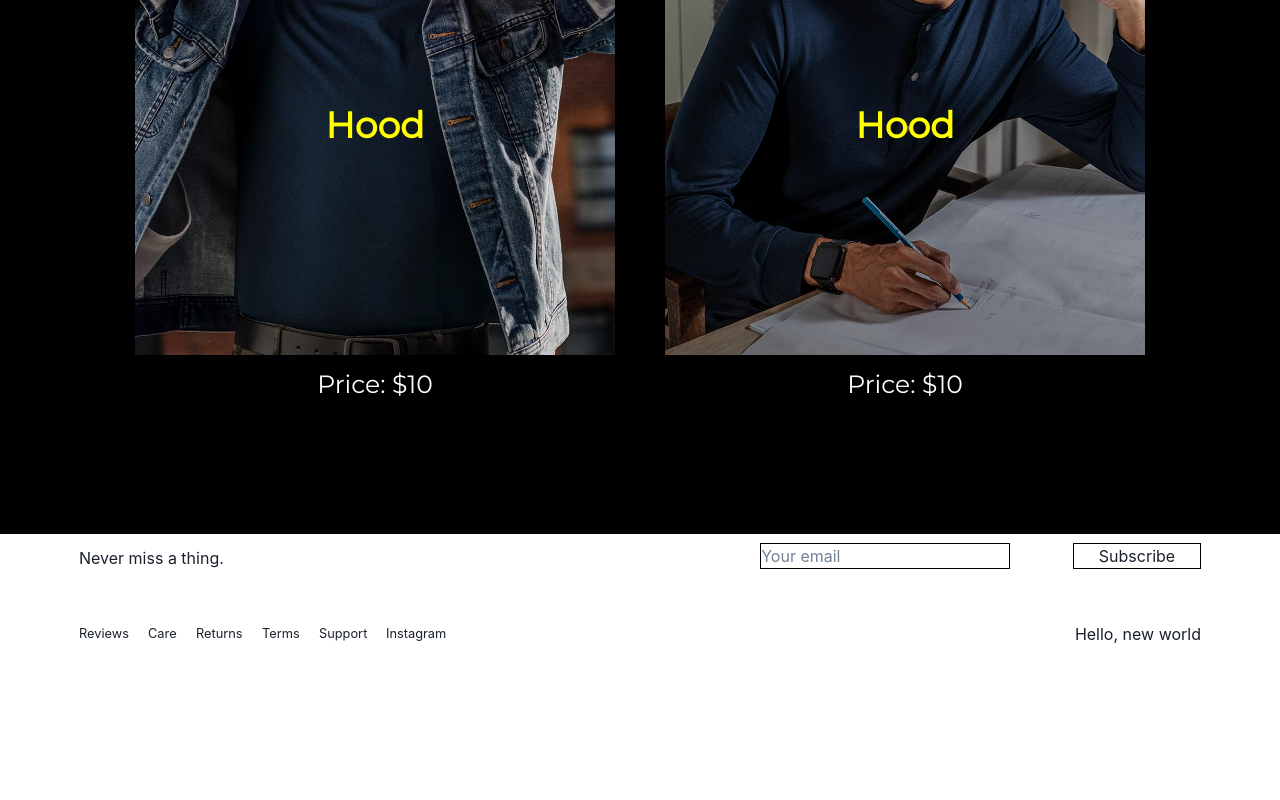
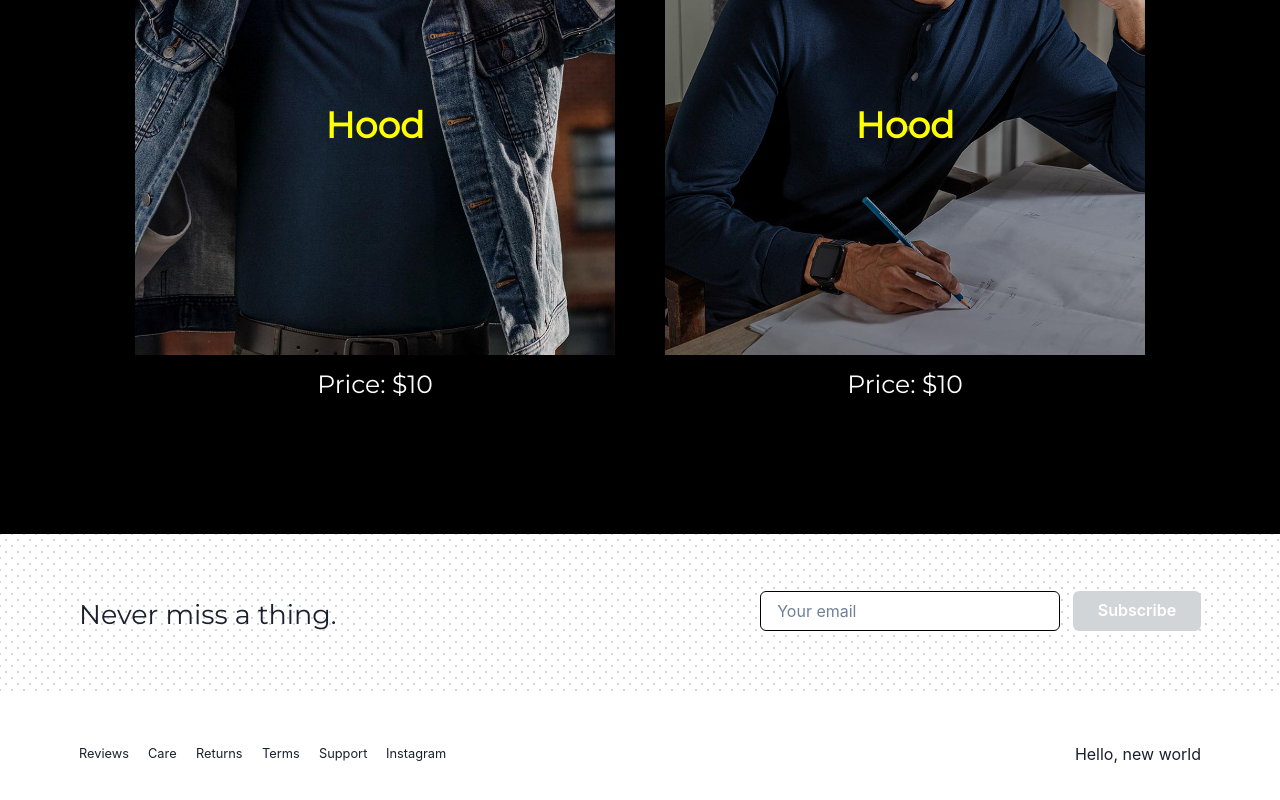
Before and after one commit to gokulanand-selvan/dressrosa, a React (Create React App) app: page /0 in a window 1280 px wide. Shown: the part 1199-1999 px from the top of the page. Before the commit the page ends 1893 px from the top, so only its background shows below. Built offline with nearby package versions, Linux system fonts and the light colour scheme; a web font is replaced by a local one.

Commit message:
footer styled

```diff
--- a/src/App.css
+++ b/src/App.css
@@ -1,5 +1,22 @@
 .App {
   text-align: center;
+}
+
+:root {
+  --base-color: #fff;
+  --primary-color: #333b48;
+  --primary-alt-color: #151920;
+  --alert-color: #e04445;
+  --alert-color-dark: #c72526;
+  --light-grey: #eceff1;
+  --mid-grey: #d2d5d8;
+  --dark-grey: #9da1a5;
+  --primary-type: "Montserrat",sans-serif;
+  --light-weight: 400;
+  --medium-weight: 500;
+  --heavy-weight: 600;
+  --base-radius: 5px;
+  --base-block-unit: 5em;
 }
 
 .App-logo {
--- a/src/components/Footer.jsx
+++ b/src/components/Footer.jsx
@@ -1,3 +1,4 @@
+import { Button, Input } from "@chakra-ui/react";
 import React from "react";
 import "./Footer.scss";
 
@@ -9,7 +10,7 @@ export default function Footer() {
           <div className="col-md-12 col-xs-12">
             <div className="block-column">
               <div className="subscribe-message">
-                <p className="large title">Never miss a thing.</p>
+                <p  style={{fontFamily:"Montserrat,sans",fontSize:"26.99px"}} className="large title">Never miss a thing.</p>
               </div>
               <div className="subscribe-form">
                 <form id="subscribeForm" className="subscribe-content-wrapper">
@@ -18,7 +19,7 @@ export default function Footer() {
                   </p>
 
                   <fieldset className="block-field">
-                    <input
+                    <Input
                     style={{border:"solid 1px black"}}
                       className="emailInput"
                       type="email"
@@ -28,12 +29,13 @@ export default function Footer() {
                     />
                   </fieldset>
                   <fieldset>
-                    <input
-                    style={{border:"solid 1px black"}}
+                    <Button
+                    // style={{border:"solid 1px black"}}
                       className="submit-button disabled"
-                      type="submit"
-                      value="Subscribe"
-                    />
+                      color={"gray"}
+                      type="submit">
+                        Subscribe
+                      </Button>
                   </fieldset>
                 </form>
               </div>
--- a/src/components/ProductShow.jsx
+++ b/src/components/ProductShow.jsx
@@ -61,7 +61,7 @@ export default function ProductShow({
           to={`/${id}`}
           lineHeight="1.7em"
           fontSize={{md:"2xl", base:"15px"}}
-          fontWeight="extrabold"
+          fontWeight="400"
           color="white"
           sx={{
             position: "absolute",
```
